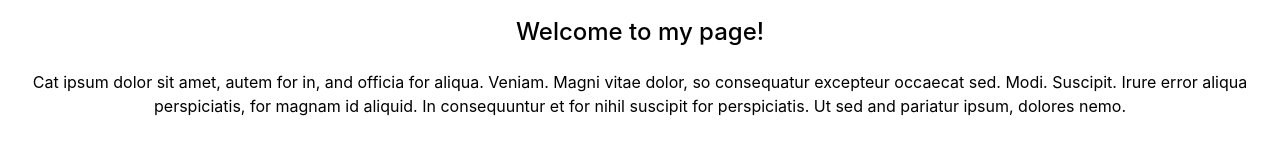
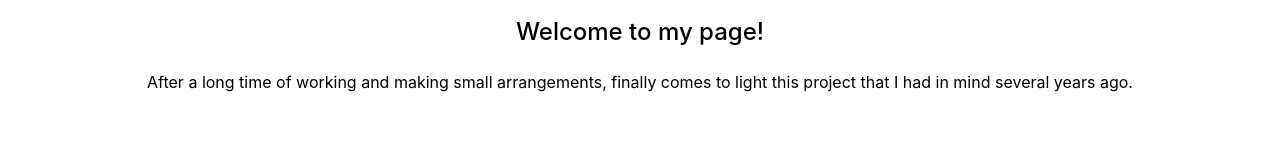
Before and after one commit to CatalinaFonsecaSilva/Final-Project-SPA---React, a React (Vite) app: page / in a window 1280 px wide. Shown: the part 206-349 px from the top of the page. Built offline with nearby package versions, Linux system fonts and the light colour scheme; no server answers.

Commit message:
Change home page text

```diff
--- a/src/pages/Home.jsx
+++ b/src/pages/Home.jsx
@@ -7,11 +7,9 @@ const Home = () => {
         <section className="home-section">
             <h2>Welcome to my page!</h2>
             <p>
-                Cat ipsum dolor sit amet, autem for in, and officia for aliqua.
-                Veniam. Magni vitae dolor, so consequatur excepteur occaecat
-                sed. Modi. Suscipit. Irure error aliqua perspiciatis, for magnam
-                id aliquid. In consequuntur et for nihil suscipit for
-                perspiciatis. Ut sed and pariatur ipsum, dolores nemo.
+                After a long time of working and making small arrangements,
+                finally comes to light this project that I had in mind several
+                years ago.
             </p>
 
             <Carousel />
```
